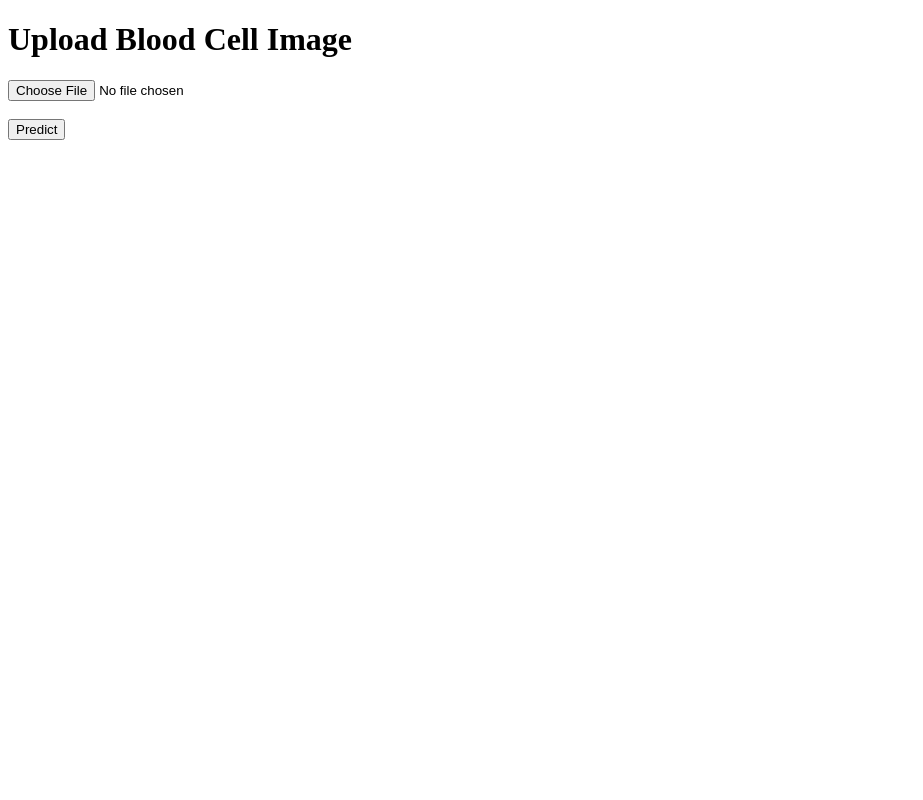
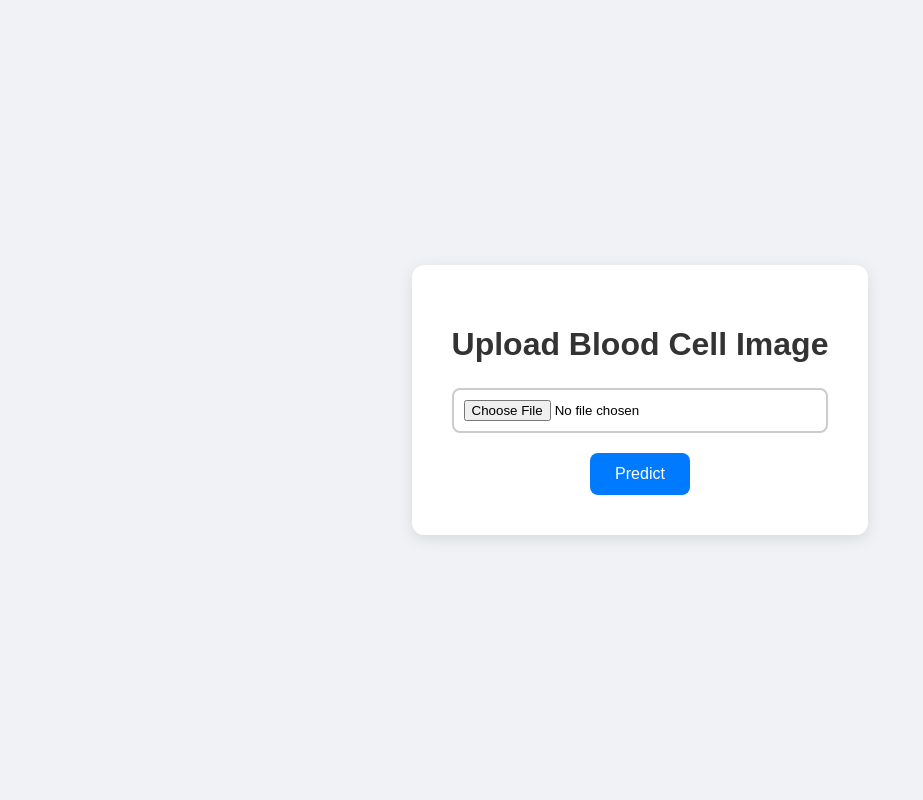
Before and after one commit to dervish2004/Blood-cells-classifier, a Flask app: page / in a window 1280 px wide. Shown: the whole page, without its empty margins (0-923 px from the left). Run offline with Flask 3, Linux system fonts and the light colour scheme.

Commit message:
Update home.html

```diff
--- a/blood-cell-classifier/templates/home.html
+++ b/blood-cell-classifier/templates/home.html
@@ -2,12 +2,59 @@
 <html>
 <head>
   <title>Blood Cell Classifier</title>
+  <style>
+    body {
+      font-family: Arial, sans-serif;
+      background-color: #f0f2f5;
+      display: flex;
+      justify-content: center;
+      align-items: center;
+      height: 100vh;
+      margin: 0;
+    }
+    .container {
+      background-color: #ffffff;
+      padding: 40px;
+      border-radius: 12px;
+      box-shadow: 0 4px 15px rgba(0, 0, 0, 0.1);
+      text-align: center;
+    }
+    h1 {
+      color: #333;
+      margin-bottom: 25px;
+    }
+    input[type="file"] {
+      border: 2px solid #ccc;
+      padding: 10px;
+      border-radius: 8px;
+      margin-bottom: 20px;
+      cursor: pointer;
+      display: block;
+      width: 100%;
+      box-sizing: border-box;
+    }
+    button {
+      background-color: #007bff;
+      color: white;
+      border: none;
+      padding: 12px 25px;
+      border-radius: 8px;
+      font-size: 16px;
+      cursor: pointer;
+      transition: background-color 0.3s ease;
+    }
+    button:hover {
+      background-color: #0056b3;
+    }
+  </style>
 </head>
 <body>
-  <h1>Upload Blood Cell Image</h1>
-  <form action="/predict" method="POST" enctype="multipart/form-data">
-    <input type="file" name="file" required><br><br>
-    <button type="submit">Predict</button>
-  </form>
+  <div class="container">
+    <h1>Upload Blood Cell Image</h1>
+    <form action="/predict" method="POST" enctype="multipart/form-data">
+      <input type="file" name="file" required>
+      <button type="submit">Predict</button>
+    </form>
+  </div>
 </body>
 </html>
```
